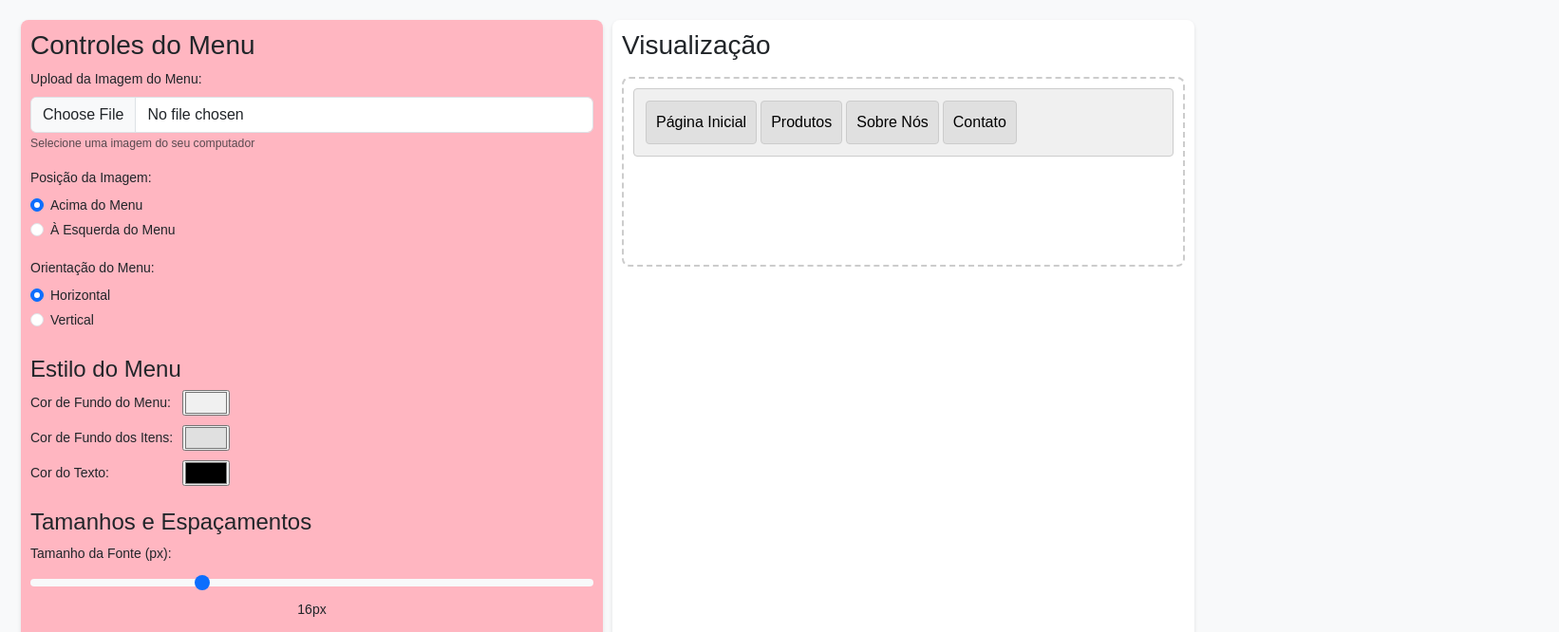
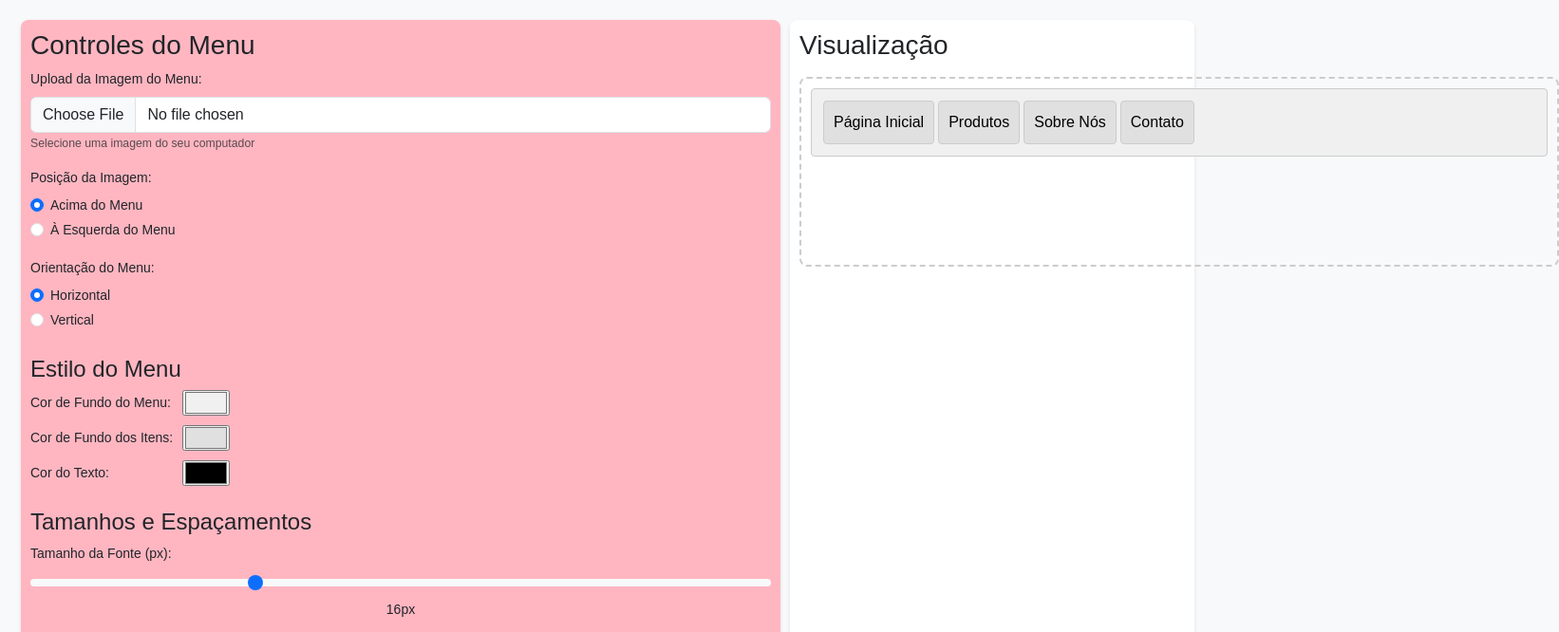
Before and after one commit to juliemartins1/Trabalho1, a plain HTML site: page index.html in a window 1280 px wide. Shown: the part 61-727 px from the top of the page at 95% size, 1642 px wide, since content can reach past the window. Drawn offline with nearby package versions, Linux system fonts and the light colour scheme.

Commit message:
Update Estilo.css

```diff
--- a/css/Estilo.css
+++ b/css/Estilo.css
@@ -22,7 +22,7 @@ body {
 /* Estilos para o painel de controles do editor */
 .editor-controls {
     flex: 1; /* Cresce para ocupar espaço disponível */
-    min-width: 400px; /* Largura mínima */
+    min-width: 800px; /* Largura mínima */
     padding: 10px; /* Espaçamento interno */
     background-color: lightpink; /* Cor de fundo */
     border-radius: 8px; /* Cantos arredondados */
@@ -42,7 +42,7 @@ body {
 
 /* Container da pré-visualização do menu */
 .menu-preview-container {
-    width: 100%; /* Ocupa toda a largura */
+    width: 800px;
     border: 2px dashed #ccc; /* Borda tracejada */
     padding: 10px; /* Espaçamento interno */
     border-radius: 8px; /* Cantos arredondados */
```
